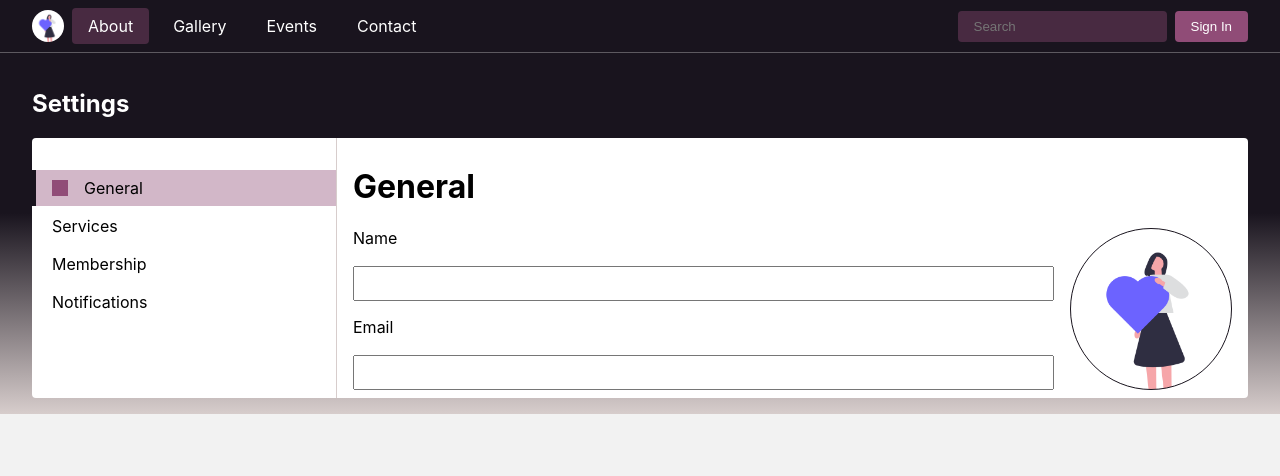
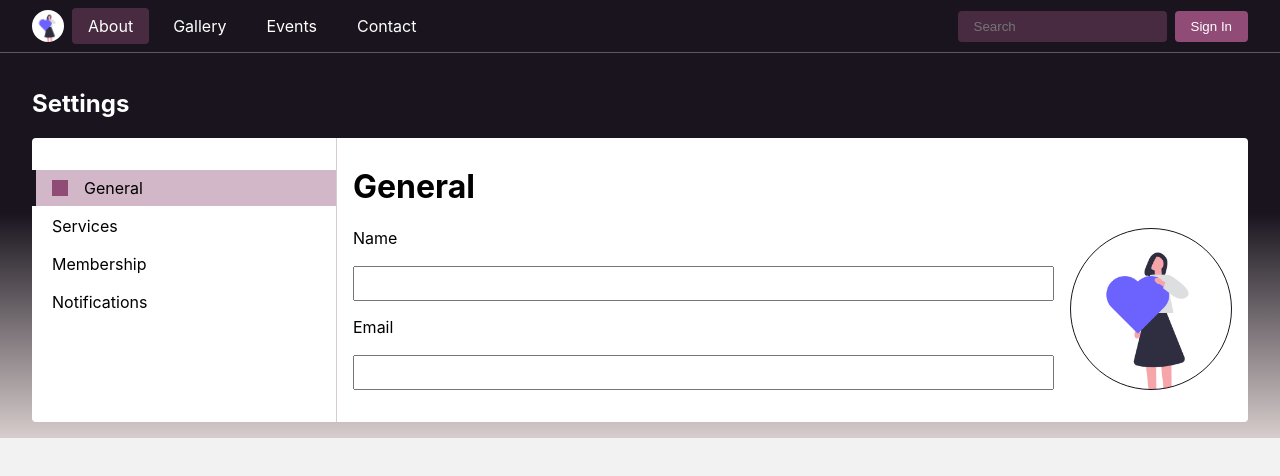
Before and after one commit to JuliaCMint/design-system, a React (Create React App) app: page / in a window 1280 px wide. Shown: the top 476 px of the page. Built offline with nearby package versions, Linux system fonts and the light colour scheme.

Commit message:
added padding bottom

```diff
--- a/src/components/MainContent.jsx
+++ b/src/components/MainContent.jsx
@@ -30,7 +30,7 @@ const MainContent = ({ selectedMenuItem }) => {
 
   return (
     <ContentBox>
-      <PaddingWrapper padding={["m", "l"]}>
+      <PaddingWrapper padding={["m", "l", "xl"]}>
         <h1>{selectedMenuItem}</h1>
         {renderContent()}
       </PaddingWrapper>
```
